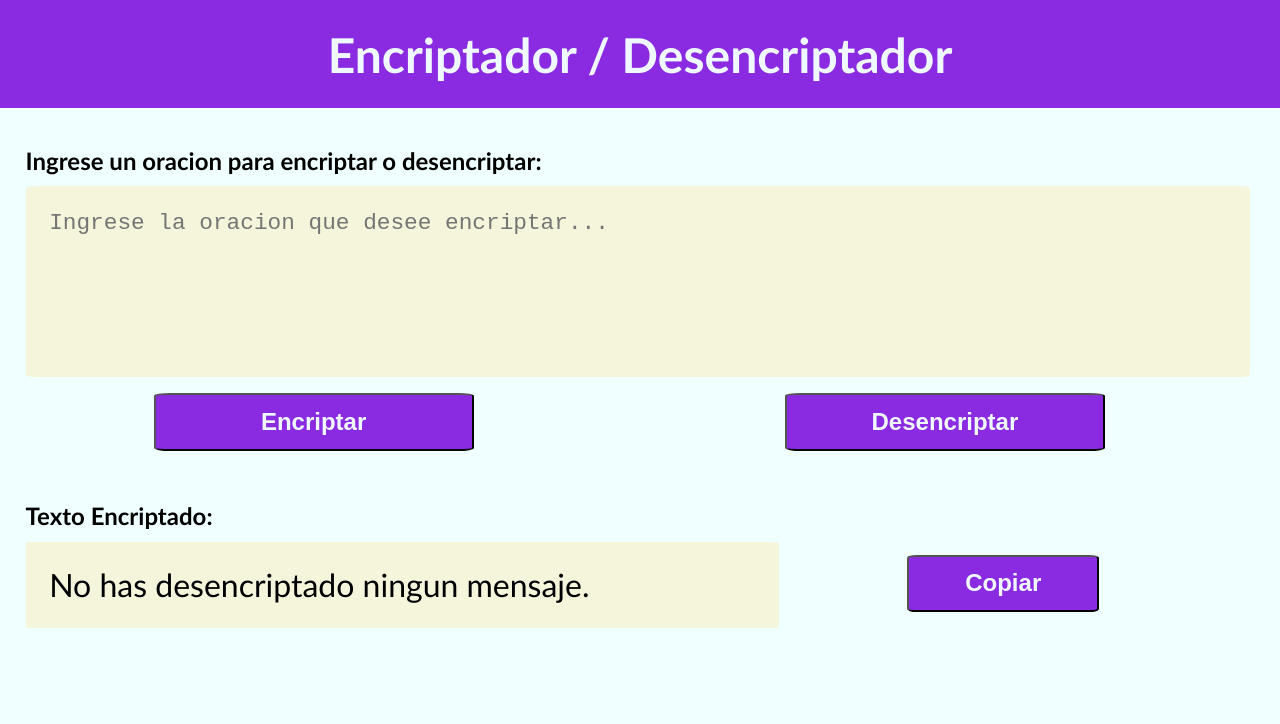
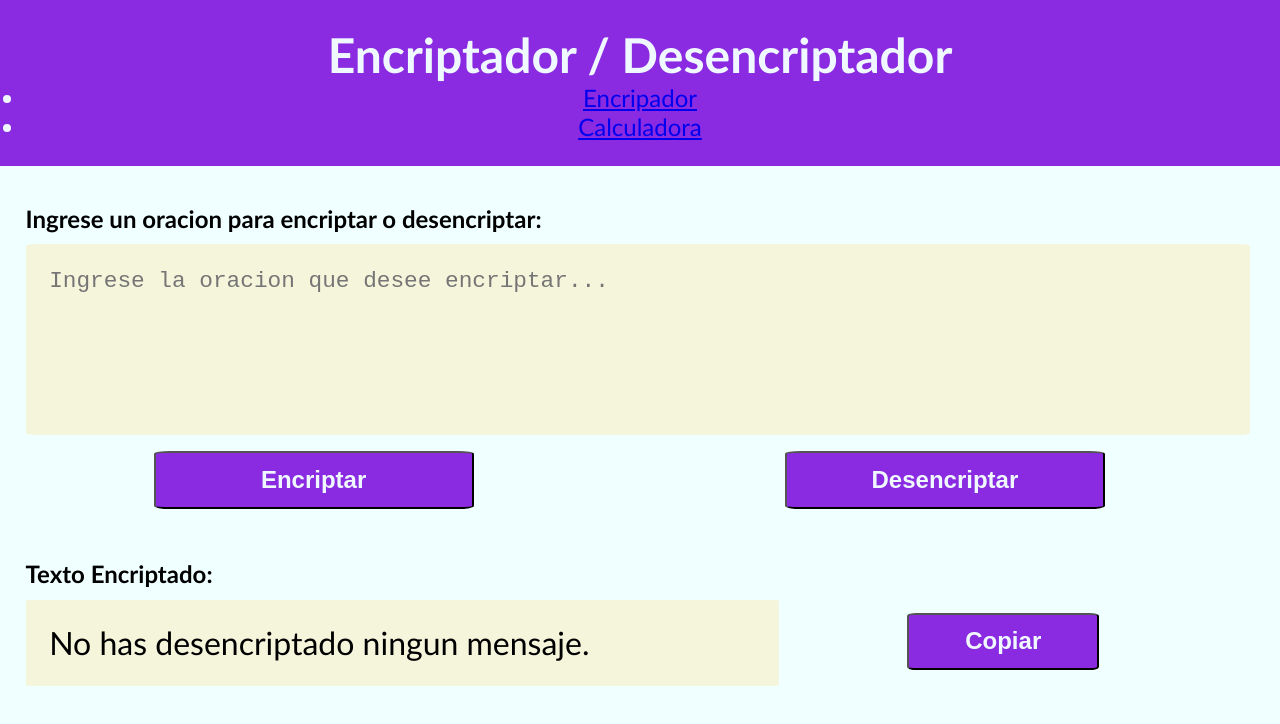
Before and after one commit to Vitocock/Encriptador, a plain HTML site: page index.html in a window 1280 px wide. Drawn offline with Linux system fonts and the light colour scheme.

Commit message:
Inicio del proyecto de Calculadora

```diff
--- a/index.html
+++ b/index.html
@@ -11,6 +11,10 @@
 
     <header>
         <h1>Encriptador / Desencriptador</h1>
+        <ul>
+            <li><a href="/">Encripador</a></li>
+            <li><a href="./calculadora.html">Calculadora</a></li>
+        </ul>
     </header>
 
     <main>
```
Also changed, not shown: calculadora.html (added, +17 -0 lines).
